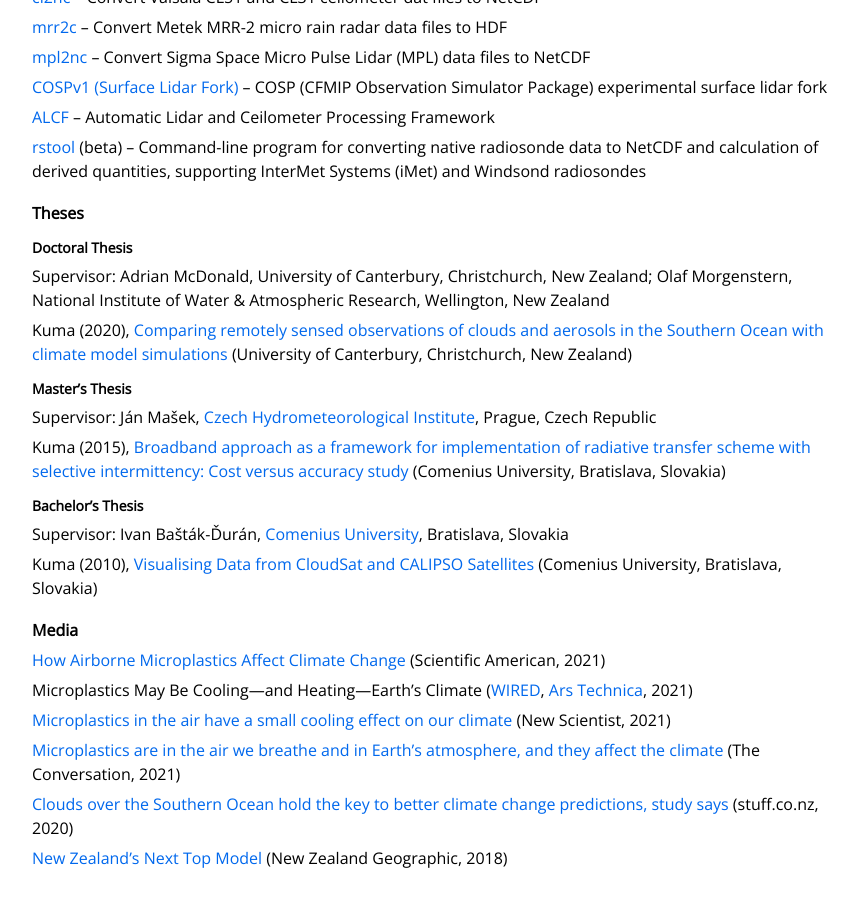
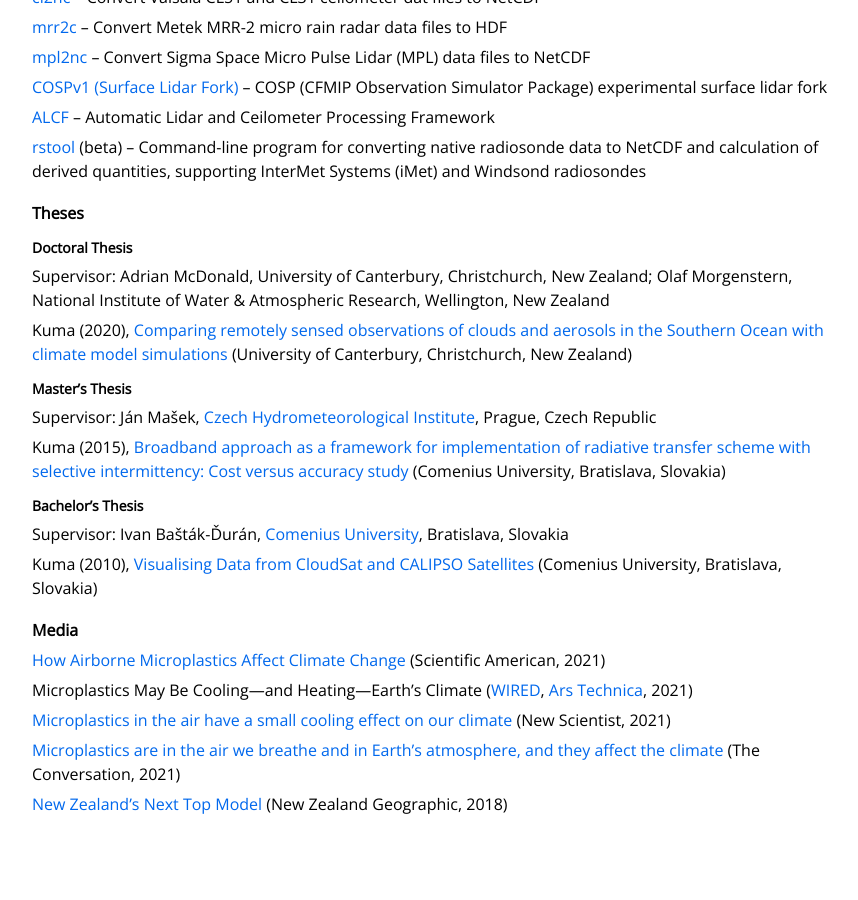
Before and after one commit to peterkuma/peterkuma.net, a Jekyll site: the page built from science/index.md, in a window 1280 px wide and 900 px high, scrolled down 2009 px. Shown: the whole window, without its empty margins (208-1066 px from the left). Built offline with Jekyll 4.4.1, drawn with Linux system fonts in a browser that asks for light colours; after the commit the page ends 2855 px from its top, so only the background shows below that.

Commit message:
Update index.md

```diff
--- a/science/index.md
+++ b/science/index.md
@@ -111,6 +111,4 @@
 
 [Microplastics are in the air we breathe and in Earth’s atmosphere, and they affect the climate](https://theconversation.com/microplastics-are-in-the-air-we-breathe-and-in-earths-atmosphere-and-they-affect-the-climate-170093) (The Conversation, 2021)
 
-[Clouds over the Southern Ocean hold the key to better climate change predictions, study says](https://www.stuff.co.nz/national/education/122388835/clouds-over-the-southern-ocean-hold-the-key-to-better-climate-change-predictions-study-says) (stuff.co.nz, 2020)
-
 [New Zealand’s Next Top Model](https://www.nzgeo.com/stories/esm/) (New Zealand Geographic, 2018)
```
